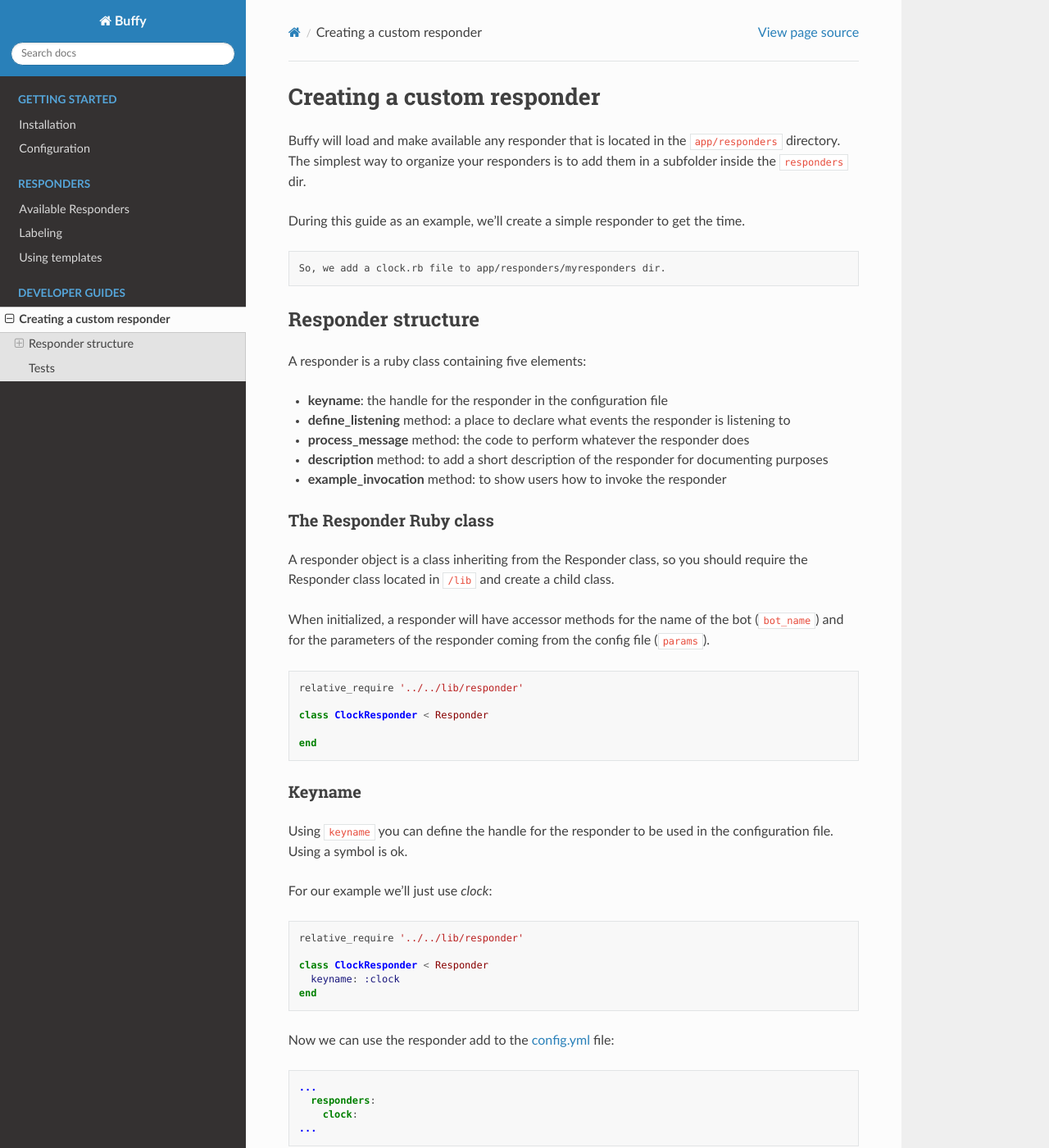
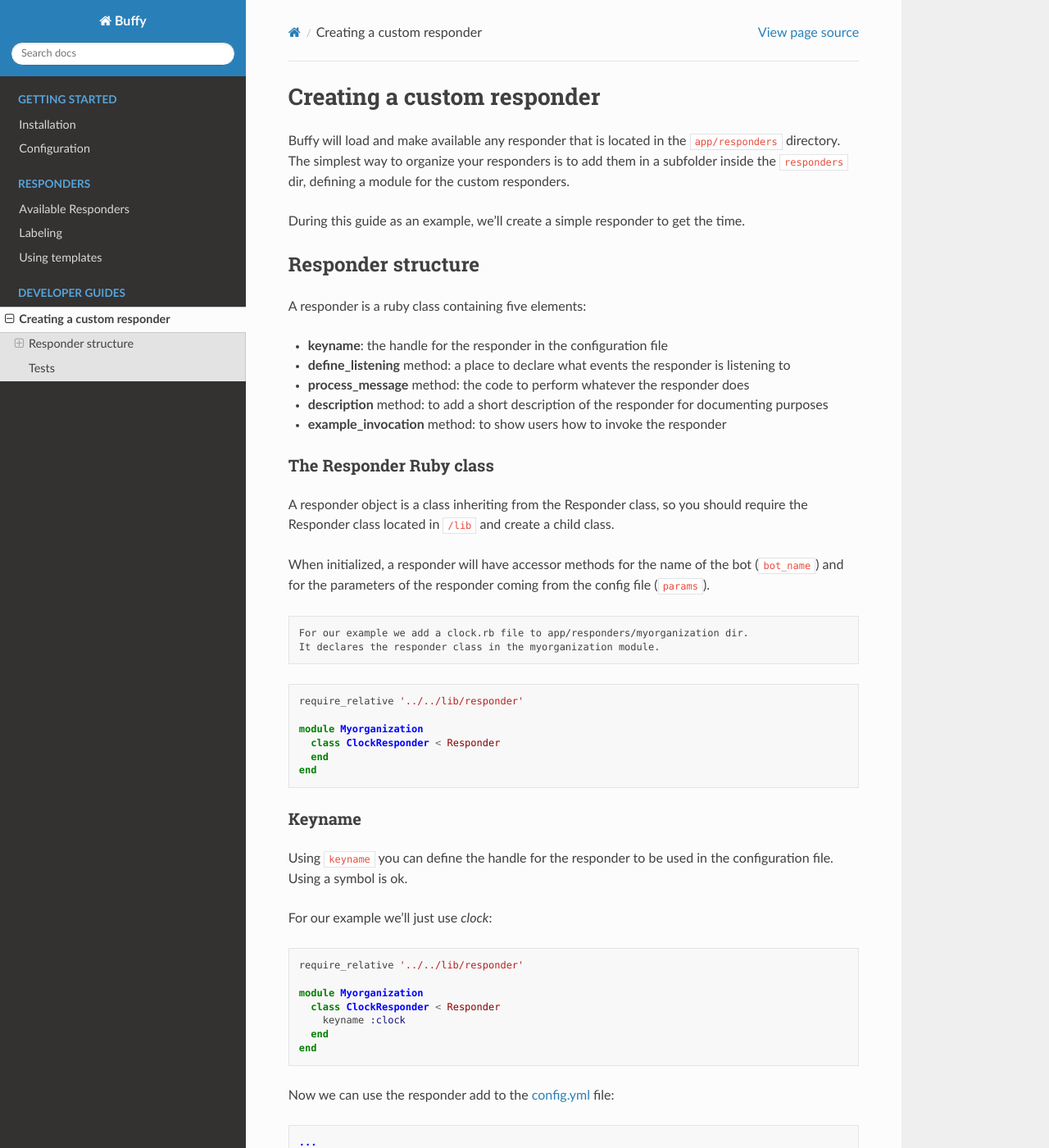
Before and after one commit to openjournals/buffy, a Sphinx documentation site: the page built from docs/custom_responder.md, in a window 1280 px wide and 1400 px high. Shown: the whole window at 82% size. Built offline with Sphinx 7.4.7 and the Read the Docs theme 2.0.0, drawn with Linux system fonts in a browser that asks for light colours; some of the changed text lies outside the part shown.

Commit message:
add module and fix syntax

````diff
--- a/docs/custom_responder.md
+++ b/docs/custom_responder.md
@@ -1,13 +1,9 @@
 Creating a custom responder
 ===========================
 
-Buffy will load and make available any responder that is located in the `app/responders` directory. The simplest way to organize your responders is to add them in a subfolder inside the `responders` dir.
-
+Buffy will load and make available any responder that is located in the `app/responders` directory. The simplest way to organize your responders is to add them in a subfolder inside the `responders` dir, defining a module for the custom responders.
 
 During this guide as an example, we'll create a simple responder to get the time.
-```text
-So, we add a clock.rb file to app/responders/myresponders dir.
-```
 
 ## Responder structure
 A responder is a ruby class containing five elements:
@@ -23,11 +19,18 @@
 
 When initialized, a responder will have accessor methods for the name of the bot (`bot_name`) and for the parameters of the responder coming from the config file (`params`).
 
+
+```text
+For our example we add a clock.rb file to app/responders/myorganization dir.
+It declares the responder class in the myorganization module.
+```
+
 ```ruby
-relative_require '../../lib/responder'
+require_relative '../../lib/responder'
 
-class ClockResponder < Responder
-
+module Myorganization
+  class ClockResponder < Responder
+  end
 end
 ```
 
@@ -39,10 +42,12 @@
 For our example we'll just use _clock_:
 
 ```ruby
-relative_require '../../lib/responder'
+require_relative '../../lib/responder'
 
-class ClockResponder < Responder
-  keyname: :clock
+module Myorganization
+  class ClockResponder < Responder
+    keyname :clock
+  end
 end
 ```
 Now we can use the responder add to the [config.yml](./configuration) file:
@@ -73,14 +78,16 @@
 
 For our example, we will be listening to comments and we want the command to be "what time is it?":
 ```ruby
-relative_require '../../lib/responder'
+require_relative '../../lib/responder'
 
-class ClockResponder < Responder
-  keyname: :clock
+module Myorganization
+  class ClockResponder < Responder
+    keyname :clock
 
-  def define_listening
-    @event_action = "issue_comment.created"
-    @event_regex = /\A@#{bot_name} what time is it\?\s*\z/i
+    def define_listening
+      @event_action = "issue_comment.created"
+      @event_regex = /\A@#{bot_name} what time is it\?\s*\z/i
+    end
   end
 end
 ```
@@ -90,16 +97,18 @@
 
 For example, we could make the command for invoking our responder declared in the config.yml file instead that in our regex, and make it required, that way the command for our responder can be easily configured:
 ```ruby
-relative_require '../../lib/responder'
+require_relative '../../lib/responder'
 
-class ClockResponder < Responder
-  keyname: :clock
+module Myorganization
+  class ClockResponder < Responder
+    keyname :clock
 
-  def define_listening
-    required_params :command
+    def define_listening
+      required_params :command
 
-    @event_action = "issue_comment.created"
-    @event_regex = /\A@#{bot_name} #{command}\s*\z/i
+      @event_action = "issue_comment.created"
+      @event_regex = /\A@#{bot_name} #{command}\s*\z/i
+    end
   end
 end
 ```
@@ -115,18 +124,20 @@
 But we don't want to be too strict so, we'll allow the command to be changed but by default we'll have one. For that we'll use an auxiliary instance method:
 
 ```ruby
-relative_require '../../lib/responder'
+require_relative '../../lib/responder'
 
-class ClockResponder < Responder
-  keyname: :clock
+module Myorganization
+  class ClockResponder < Responder
+    keyname :clock
 
-  def define_listening
-    @event_action = "issue_comment.created"
-    @event_regex = /\A@#{bot_name} #{clock_command}\s*\z/i
-  end
+    def define_listening
+      @event_action = "issue_comment.created"
+      @event_regex = /\A@#{bot_name} #{clock_command}\s*\z/i
+    end
 
-  def clock_command
-    params[:command] || "what time is it\\?"
+    def clock_command
+      params[:command] || "what time is it\\?"
+    end
   end
 end
 ```
@@ -134,6 +145,7 @@
 
 ### Process message
 The `process_message` method will be called if an event reaches Buffy and it matches the action and the regex in the _define_listening_ method.
+It accepts a single argument: the message that triggered the call.
 
 This method is the place of all the custom Ruby code needed to perform whatever is the responder does.
 To interact back with the reviews repository there are several methods available:
@@ -149,22 +161,24 @@
 
 For our example we'll just reply a comment with the time:
 ```ruby
-relative_require '../../lib/responder'
+require_relative '../../lib/responder'
 
-class ClockResponder < Responder
-  keyname: :clock
+module Myorganization
+  class ClockResponder < Responder
+    keyname :clock
 
-  def define_listening
-    @event_action = "issue_comment.created"
-    @event_regex = /\A@#{bot_name} #{clock_command}\s*\z/i
-  end
+    def define_listening
+      @event_action = "issue_comment.created"
+      @event_regex = /\A@#{bot_name} #{clock_command}\s*\z/i
+    end
 
-  def process_message
-    respond(Time.now.strftime("⏱ The time is %H:%M:%S %Z, today is %d-%m-%Y ⏱"))
-  end
+    def process_message(message)
+      respond(Time.now.strftime("⏱ The time is %H:%M:%S %Z, today is %d-%m-%Y ⏱"))
+    end
 
-  def clock_command
-    params[:command] || "what time is it\\?"
+    def clock_command
+      params[:command] || "what time is it\\?"
+    end
   end
 end
 ```
@@ -175,26 +189,28 @@
 
 Our example responder replies with the current time:
 ```ruby
-relative_require '../../lib/responder'
+require_relative '../../lib/responder'
 
-class ClockResponder < Responder
-  keyname: :clock
+module Myorganization
+  class ClockResponder < Responder
+    keyname :clock
 
-  def define_listening
-    @event_action = "issue_comment.created"
-    @event_regex = /\A@#{bot_name} #{clock_command}\s*\z/i
-  end
+    def define_listening
+      @event_action = "issue_comment.created"
+      @event_regex = /\A@#{bot_name} #{clock_command}\s*\z/i
+    end
 
-  def process_message
-    respond(Time.now.strftime("⏱ The time is %H:%M:%S %Z, today is %d-%m-%Y ⏱"))
-  end
+    def process_message(message)
+      respond(Time.now.strftime("⏱ The time is %H:%M:%S %Z, today is %d-%m-%Y ⏱"))
+    end
 
-  def clock_command
-    params[:command] || "what time is it\\?"
-  end
+    def clock_command
+      params[:command] || "what time is it\\?"
+    end
 
-  def description
-    "Get the current time"
+    def description
+      "Get the current time"
+    end
   end
 end
 ```
@@ -205,26 +221,32 @@
 In our example responder we'll use the command declared via config or the default one:
 
 ```ruby
-relative_require '../../lib/responder'
+require_relative '../../lib/responder'
 
-class ClockResponder < Responder
-  keyname: :clock
+module Myorganization
+  class ClockResponder < Responder
+    keyname :clock
 
-  def define_listening
-    @event_action = "issue_comment.created"
-    @event_regex = /\A@#{bot_name} #{clock_command}\s*\z/i
-  end
+    def define_listening
+      @event_action = "issue_comment.created"
+      @event_regex = /\A@#{bot_name} #{clock_command}\s*\z/i
+    end
 
-  def process_message
-    respond(Time.now.strftime("⏱ The time is %H:%M:%S %Z, today is %d-%m-%Y ⏱"))
-  end
+    def process_message(message)
+      respond(Time.now.strftime("⏱ The time is %H:%M:%S %Z, today is %d-%m-%Y ⏱"))
+    end
 
-  def clock_command
-    params[:command] || "what time is it\\?"
-  end
+    def clock_command
+      params[:command] || "what time is it\\?"
+    end
 
-  def description
-    "Get the current time"
+    def description
+      "Get the current time"
+    end
+
+    def example_invocation
+      "@#{bot_name} #{params[:command] || 'what time is it?'}"
+    end
   end
 
   def example_invocation
@@ -240,11 +262,11 @@
 
 
 For our sample responder, we would create
- _spec/responders/myresponders/clock_responder_spec.rb_
+ _spec/responders/myorganization/clock_responder_spec.rb_
 ```ruby
 require_relative "../../spec_helper.rb"
 
-describe ClockResponder do
+describe Myorganization::ClockResponder do
 
   subject do
     described_class
````
